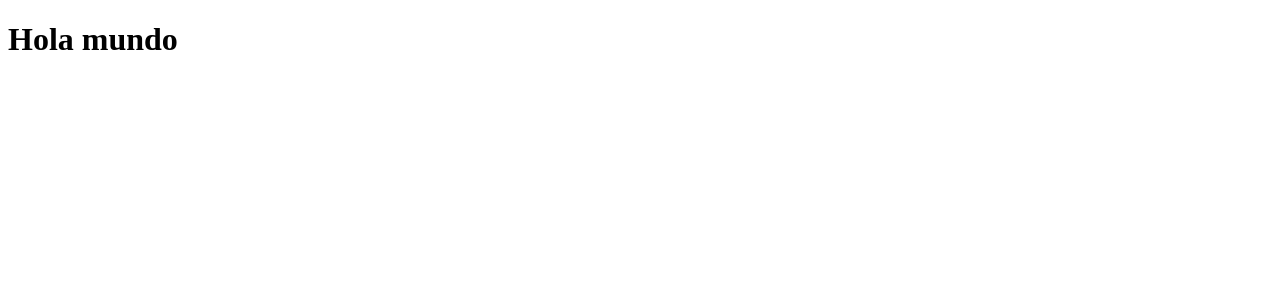
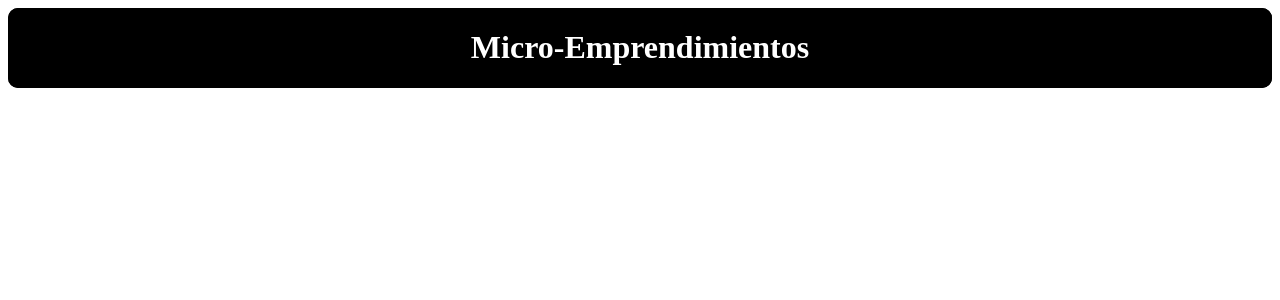
Before and after one commit to TP-Inge/Micro-Emprendimientos, a React (Vite) app: page / in a window 1280 px wide. Shown: the top 300 px of the page. Built offline with nearby package versions, Linux system fonts and the light colour scheme.

Commit message:
agregue la carpeta de css

```diff
--- /dev/null
+++ b/css/titulo.css
@@ -0,0 +1,7 @@
+div{
+    text-align: center;
+    color: white;
+    background-color: rgb(0, 0, 0);
+    border-radius: 10px;
+    display: grid;
+}
--- a/src/App.jsx
+++ b/src/App.jsx
@@ -1,7 +1,12 @@
+import "../css/titulo.css"
+
 
 function App() {
   return (
-  <h1>Hola mundo</h1>
+    <div>
+      <h1>Micro-Emprendimientos</h1>
+    </div>
+
   )
 }
 
```
